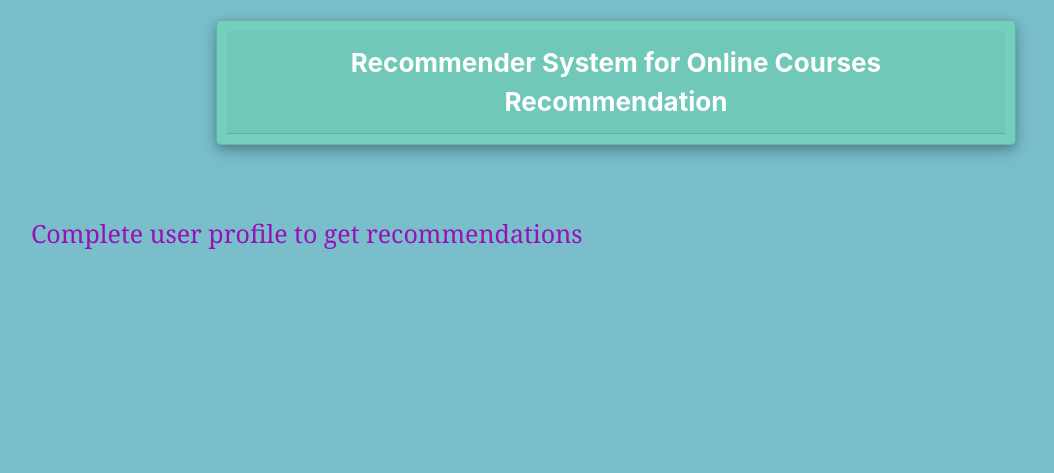
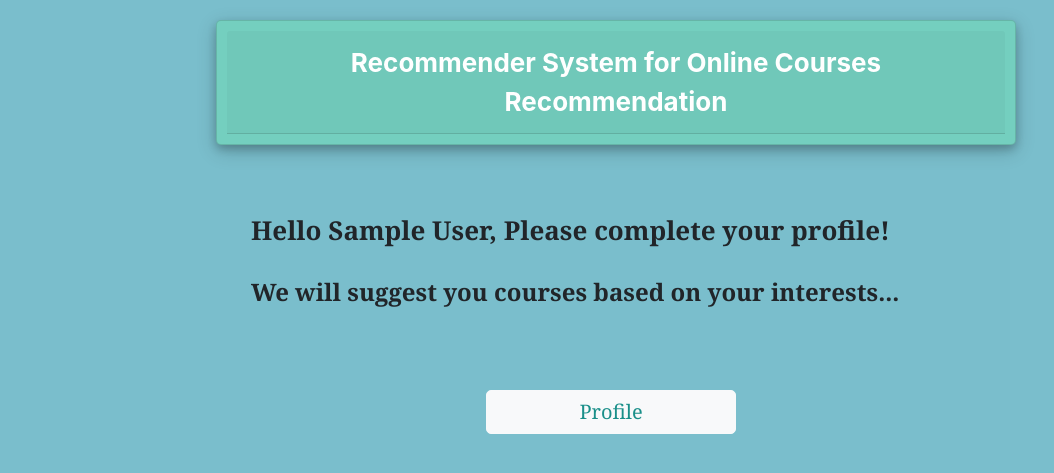
Before and after one commit to reenubijuthomas/Online-Course-Recommendation-System, a Django app: page /recommendations/ in a window 1280 px wide. Shown: the top 473 px of the page, without its empty margins (39-1093 px from the left). Run offline with Django 3.2, Linux system fonts and the light colour scheme; the visitor is signed in with stand-in values (Sample User, id 1); some libraries are stand-ins or nearby versions.

Commit message:
Fixed UserProfile null and invalid rating message

```diff
--- a/Online Module/recommender/recommendations/urls.py
+++ b/Online Module/recommender/recommendations/urls.py
@@ -16,7 +16,9 @@ Including another URLconf
 from django.contrib import admin
 from django.urls import path
 from . import views
+from main.views import profile
 
 urlpatterns = [
-    path('', views.recommendation, name="recommendation")
+    path('', views.recommendation, name="recommendation"),
+    path('profile',profile, name="profile"),
 ]
--- a/Online Module/recommender/recommendations/views.py
+++ b/Online Module/recommender/recommendations/views.py
@@ -2,6 +2,7 @@ from django.shortcuts import render, redirect
 from course.models import Course, Rating
 from main.models import UserProfiles
 from django.contrib.auth.models import User, auth
+from django.core.exceptions import ObjectDoesNotExist
 
 
 # Create your views here.
@@ -52,13 +53,14 @@ def recommendation(request):
     courses_collab_final = []
     courses_hybrid_final = []
 
+
+
     ###CONTENT BASED###
-
-    if UserProfiles.objects.filter(user=request.user).exists():
+    try:
         user_profile = UserProfiles.objects.get(user=request.user)
-    else:
-        return render(request, "debug.html", {"result": "Complete user profile to get recommendations",
-                                              "url": "/profile"})
+    except UserProfiles.DoesNotExist:
+        ##return render(request,"debug.html",{"result":"Complete your Profile to get recommendations"})
+        return render(request,"msg.html")
 
     topics_str = user_profile.topics
     user_topics = [x.strip() for x in topics_str.split(',')]
@@ -79,7 +81,9 @@ def recommendation(request):
 
     courses_content = Course.objects.filter(pk__in=[x for x in content_probs_sorted])
 
-    ###COLLABORATIVE FILTERING###
+
+###COLLABORATIVE FILTERING###
+
 
     u1_likes = Rating.objects.filter(user=request.user, rating="1")
     u1_dislikes = Rating.objects.filter(user=request.user, rating="-1")
@@ -94,25 +98,22 @@ def recommendation(request):
             other_likes[user.pk] = Rating.objects.filter(user=user, rating="1")
             other_dislikes[user.pk] = Rating.objects.filter(user=user, rating="-1")
 
-            other_liked_courses[user.pk] = Course.objects.filter(
-                pk__in=other_likes[user.pk].values_list('course', flat=True))
-            other_disliked_courses[user.pk] = Course.objects.filter(
-                pk__in=other_dislikes[user.pk].values_list('course', flat=True))
+            other_liked_courses[user.pk] = Course.objects.filter(pk__in=other_likes[user.pk].values_list('course', flat=True))
+            other_disliked_courses[user.pk] = Course.objects.filter(pk__in=other_dislikes[user.pk].values_list('course', flat=True))
 
             common_likes = list(set(user_liked_courses).intersection(set(other_liked_courses[user.pk])))
             common_dislikes = list(set(user_disliked_courses).intersection(set(other_disliked_courses[user.pk])))
             opposite_rating1 = list(set(user_liked_courses).intersection(set(other_disliked_courses[user.pk])))
             opposite_rating2 = list(set(user_disliked_courses).intersection(set(other_liked_courses[user.pk])))
 
-            lst = [user_liked_courses, user_disliked_courses, other_liked_courses[user.pk],
-                   other_disliked_courses[user.pk]]
+            lst = [user_liked_courses, user_disliked_courses, other_liked_courses[user.pk], other_disliked_courses[user.pk]]
             total = list(set().union(*lst))
 
             if len(total) != 0:
-                similarity[user.pk] = (len(common_likes) + len(common_dislikes) - len(opposite_rating1) - len(
-                    opposite_rating2)) / len(total)
+                similarity[user.pk] = (len(common_likes) + len(common_dislikes) - len(opposite_rating1) - len(opposite_rating2)) / len(total)
             else:
                 similarity[user.pk] = 0
+
 
     ratings = Rating.objects.all()
 
@@ -122,10 +123,12 @@ def recommendation(request):
         if rating.course.pk not in course_dislikes.keys():
             course_dislikes[rating.course.pk] = []
 
+
         if rating.rating == 1:
             course_likes[rating.course.pk].append(rating.user.pk)
         if rating.rating == -1:
             course_dislikes[rating.course.pk].append(rating.user.pk)
+
 
     for c in courses:
         if c.pk not in course_likes.keys():
@@ -137,12 +140,12 @@ def recommendation(request):
         similarity_sum_disliked = 0
 
         for i in course_likes[c.pk]:
-            if (i == request.user.pk):
+            if (i==request.user.pk):
                 continue
             similarity_sum_liked += similarity[i]
 
         for i in course_dislikes[c.pk]:
-            if (i == request.user.pk):
+            if (i==request.user.pk):
                 continue
             similarity_sum_disliked += similarity[i]
 
@@ -164,7 +167,10 @@ def recommendation(request):
 
         courses_collab = Course.objects.filter(pk__in=[x for x in collab_probs_sorted])
 
-    ###HYBRID###
+
+
+###HYBRID###
+
 
     for co in courses:
         hybrid_probs[co.pk] = content_probs[co.pk] * collab_probs[co.pk]
@@ -177,16 +183,19 @@ def recommendation(request):
 
     courses_hybrid = Course.objects.filter(pk__in=[x for x in hybrid_probs_sorted])
 
-    ###POST-PROCESSING###
+
+###POST-PROCESSING###
 
     hybrid_list = []
     content_list = []
     collab_list = []
 
+
     for i in hybrid_probs_sorted:
         if Rating.objects.filter(user=request.user, course=Course.objects.get(pk=i)).exists():
             continue
         hybrid_list.append(i)
+
 
     for i in content_probs_sorted:
         if Rating.objects.filter(user=request.user, course=Course.objects.get(pk=i)).exists():
@@ -204,12 +213,14 @@ def recommendation(request):
             continue
         collab_list.append(i)
 
+
     courses_content_final = Course.objects.filter(pk__in=[x for x in content_list])
     courses_collab_final = Course.objects.filter(pk__in=[x for x in collab_list])
     courses_hybrid_final = Course.objects.filter(pk__in=[x for x in hybrid_list])
 
+
+
     #    d_intersection = list(set(user_topics).intersection(set(course_topics[10])))
     #    d_prob = len(d_intersection)/len(course_topics[10])
     #    d_items = user_topics
-    return render(request, "recommendation.html",
-                  {"hybrid": courses_hybrid_final, "content": courses_content_final, "collab": courses_collab_final})
+    return render(request, "recommendation.html", {"hybrid":courses_hybrid_final,"content":courses_content_final, "collab":courses_collab_final})
--- /dev/null
+++ b/Online Module/recommender/templates/msg.html
@@ -0,0 +1,13 @@
+{% extends 'base.html'%}
+
+{% block content %}
+
+{% if user.is_authenticated %}
+<h2><b>Hello {{user.first_name}} {{user.last_name}}, Please complete your profile!</b></h2>
+<br>
+<h3><b>We will suggest you courses based on your interests...</b></h3>
+<p><a class="btn btn-light" href="profile"  role="button"><h8>Profile</h8></a></p>
+
+
+{% endif %}
+{% endblock %}
```
Also changed, not shown: Online Module/recommender/templates/coursepage.html (+8 -0 lines).
